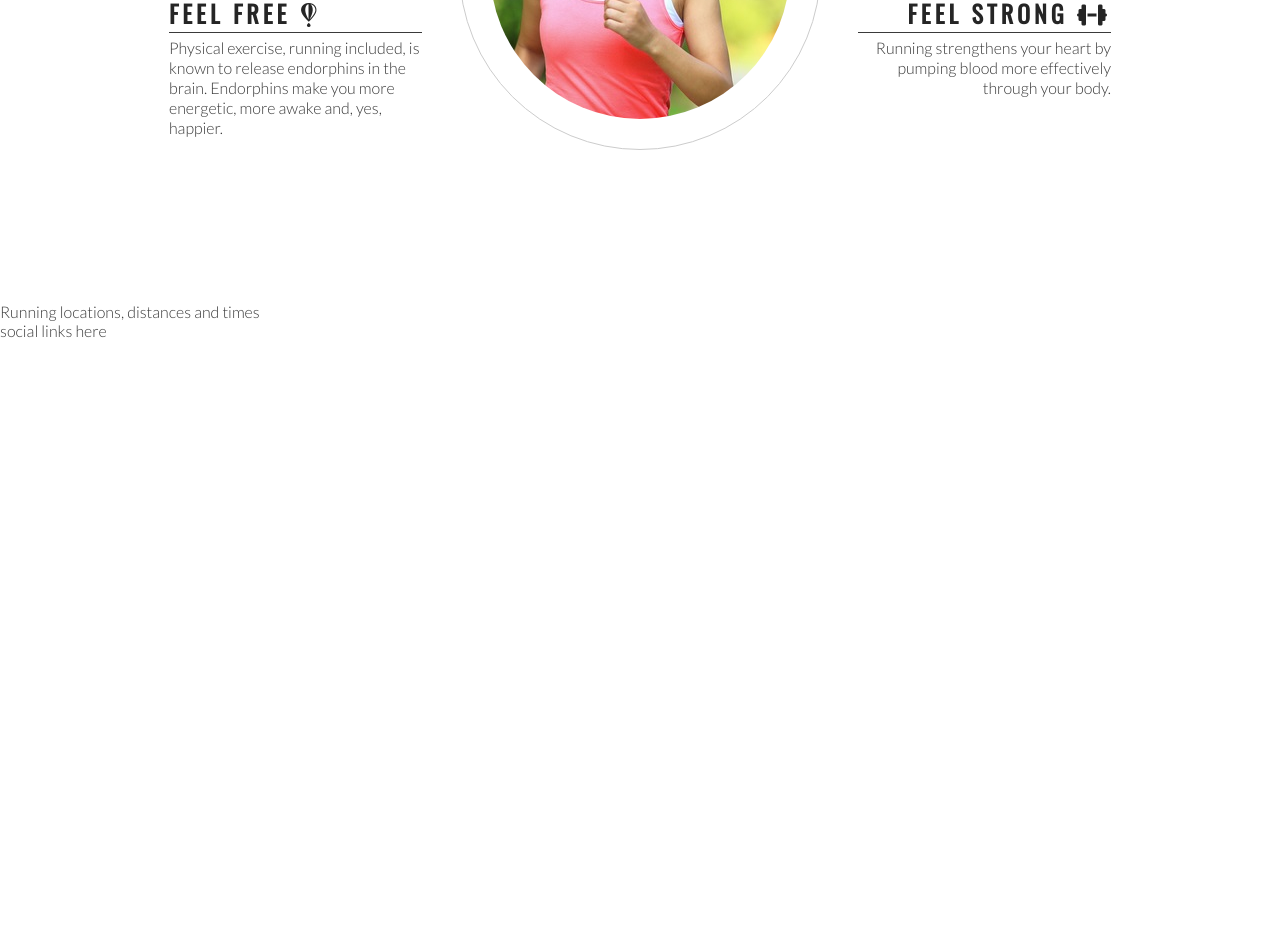
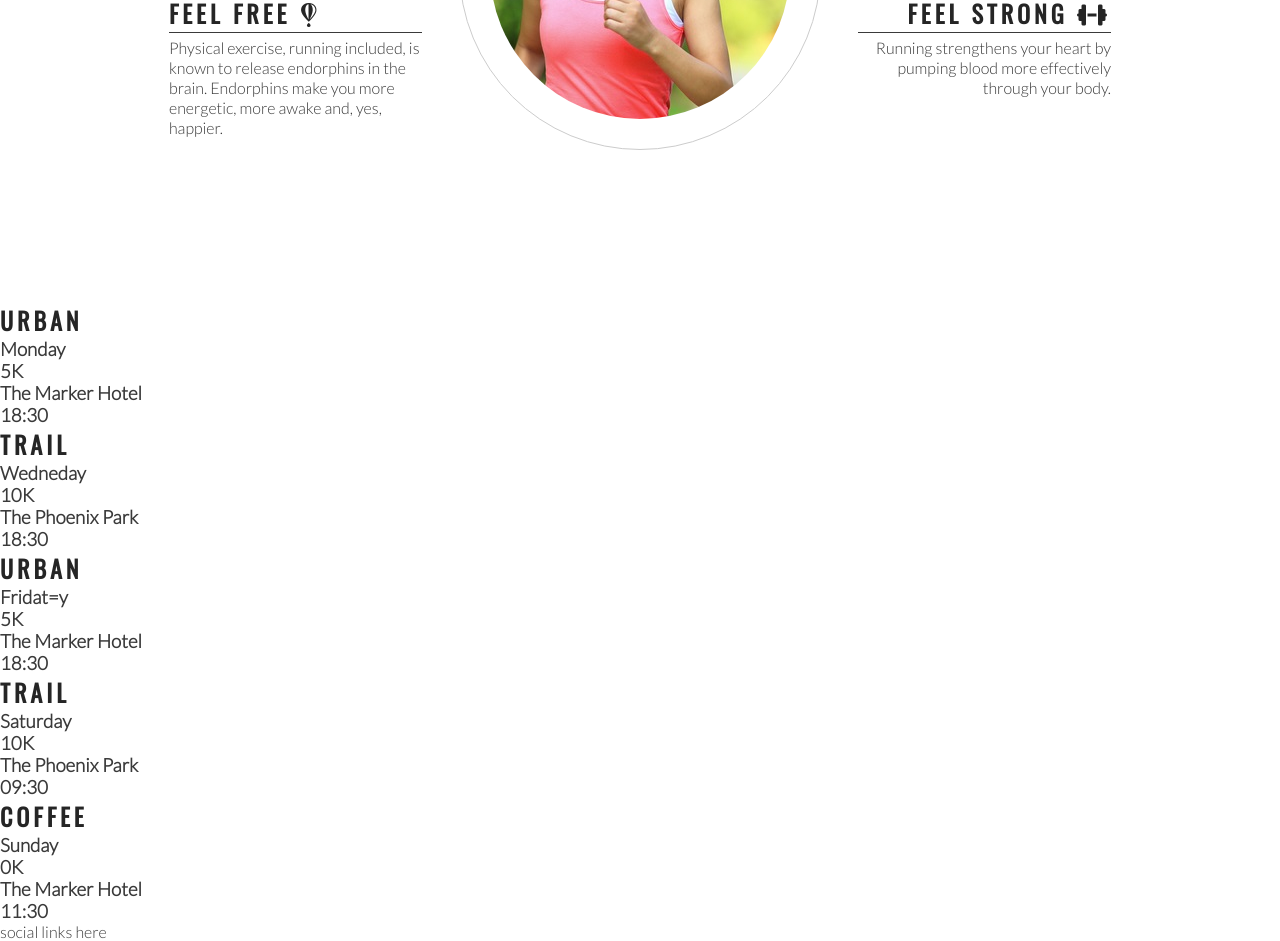
Before and after one commit to ineedaa/lover-running, a plain HTML site: page index.html in a window 1280 px wide. Shown: the part 993-1934 px from the top of the page. Before the commit the page ends 1333 px from the top, so only its background shows below. Drawn offline with nearby package versions, Linux system fonts and the light colour scheme.

Commit message:
Add meetup times main structure

```diff
--- a/index.html
+++ b/index.html
@@ -71,12 +71,50 @@
         <div id="center-about">
          <div id="circle-container">
             <div id="circle-cover-bg"></div>
+        </div>
+    </div>
+    </section>
 
-         </div>
 
+    <section>
+
+        <div>
+            <h2>Urban</h2>
+            <h3>Monday</h3>
+            <h3>5K</h3>
+            <h3>The Marker Hotel</h3>
+            <h3>18:30</h3>
         </div>
+        <div>
+            <h2>Trail</h2>
+            <h3>Wedneday</h3>
+            <h3>10K</h3>
+            <h3>The Phoenix Park</h3>
+            <h3>18:30</h3>
+        </div>
+        <div>
+            <h2>Urban</h2>
+            <h3>Fridat=y</h3>
+            <h3>5K</h3>
+            <h3>The Marker Hotel</h3>
+            <h3>18:30</h3>
+        </div>
+        <div>
+            <h2>Trail</h2>
+            <h3>Saturday</h3>
+            <h3>10K</h3>
+            <h3>The Phoenix Park</h3>
+            <h3>09:30</h3>
+        </div>
+        <div>
+            <h2>Coffee</h2>
+            <h3>Sunday</h3>
+            <h3>0K</h3>
+            <h3>The Marker Hotel </h3>
+            <h3>11:30</h3>
+        </div>
+
     </section>
-    <section>Running locations, distances and times</section>
     <footer>social links here</footer>
 
     <!-- font awesome script-->
```
